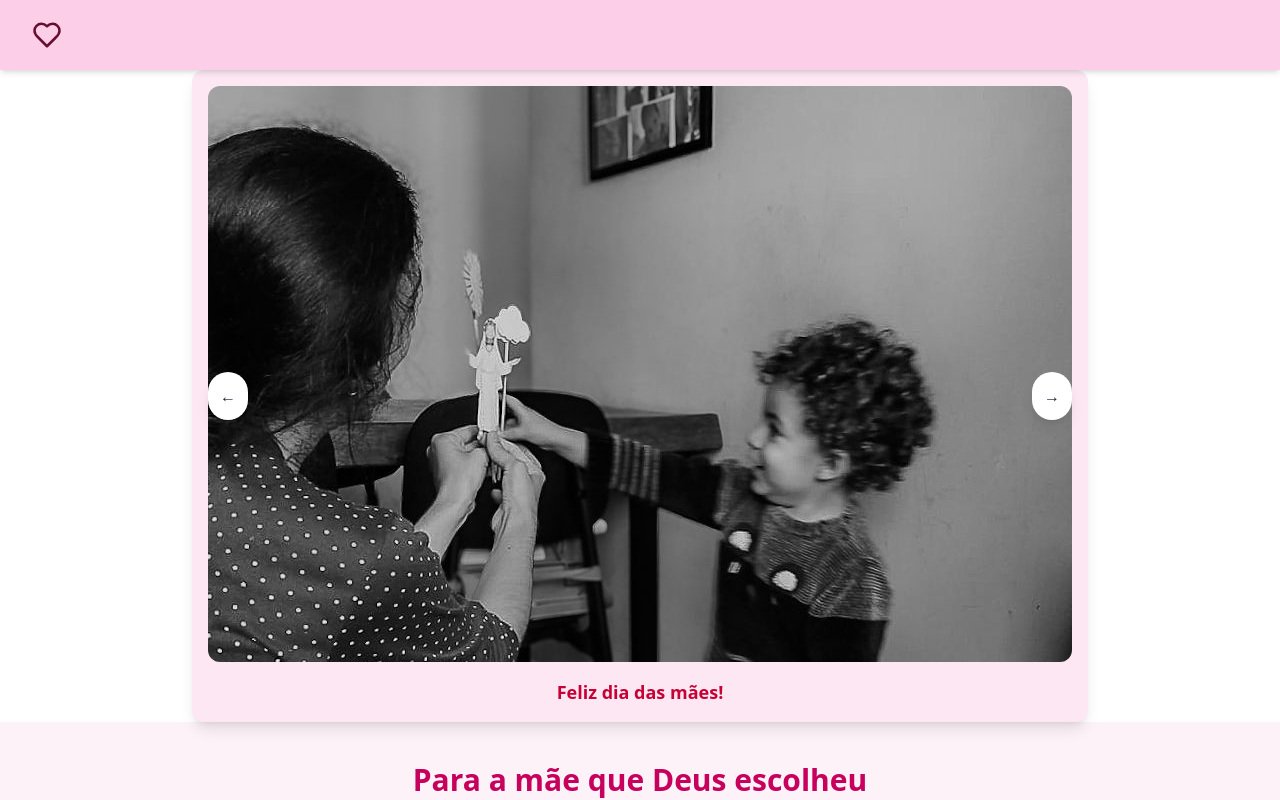
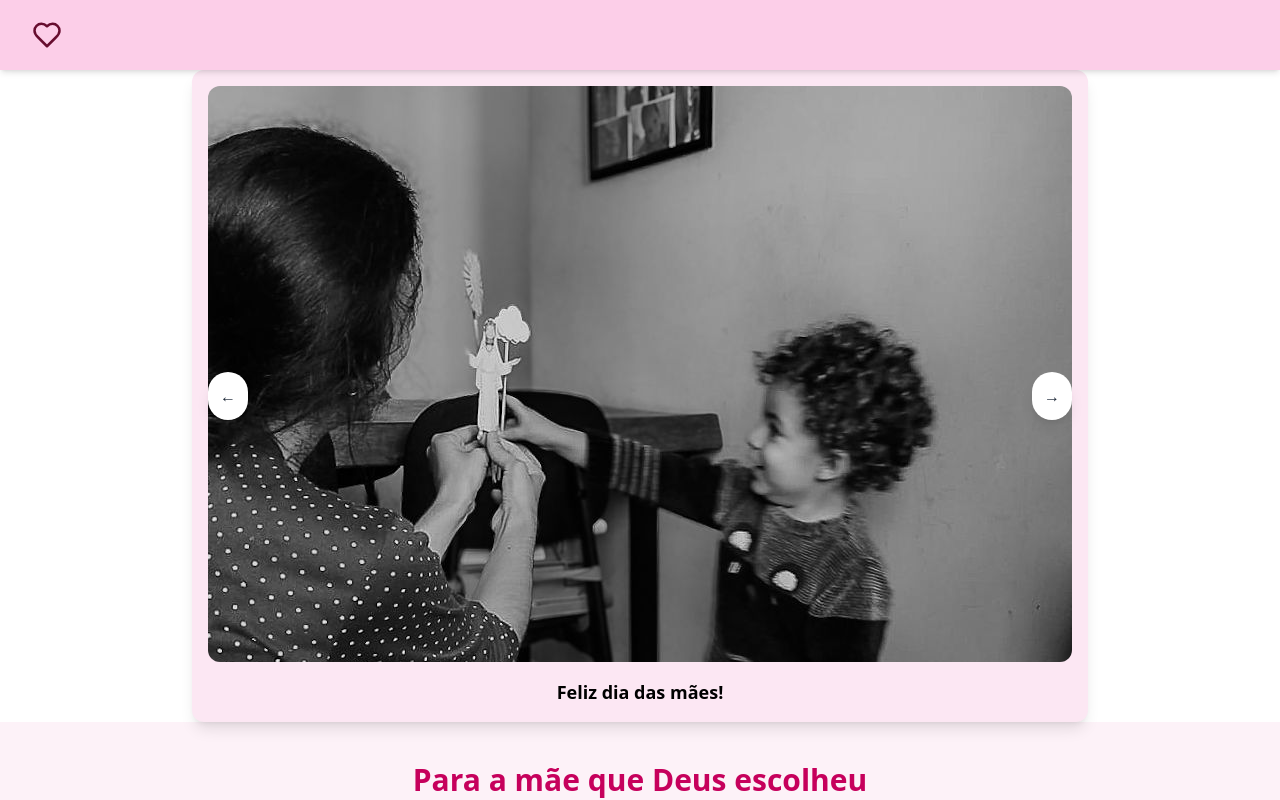
Before and after one commit to DebLuiza/MomsDay, a React (Vite) app in the folder momsDay/: page /jessica in a window 1280 px wide. Shown: the top 800 px of the page. Built offline with nearby package versions, Linux system fonts and the light colour scheme.

Commit message:
Mudança de cor de texto

```diff
--- a/momsDay/src/components/Picture/Picture.tsx
+++ b/momsDay/src/components/Picture/Picture.tsx
@@ -34,7 +34,7 @@ const CarrosselDeFotos: React.FC<CarrosselProps> = ({ slides }) => {
         />
       </div>
 
-      <p className="mt-4 text-center text-rose-700 font-semibold text-lg px-6">
+      <p className="mt-4 text-center text-shadow-rose-950 font-semibold text-lg px-6">
         {slides[currentIndex].legenda}
       </p>
 
```
